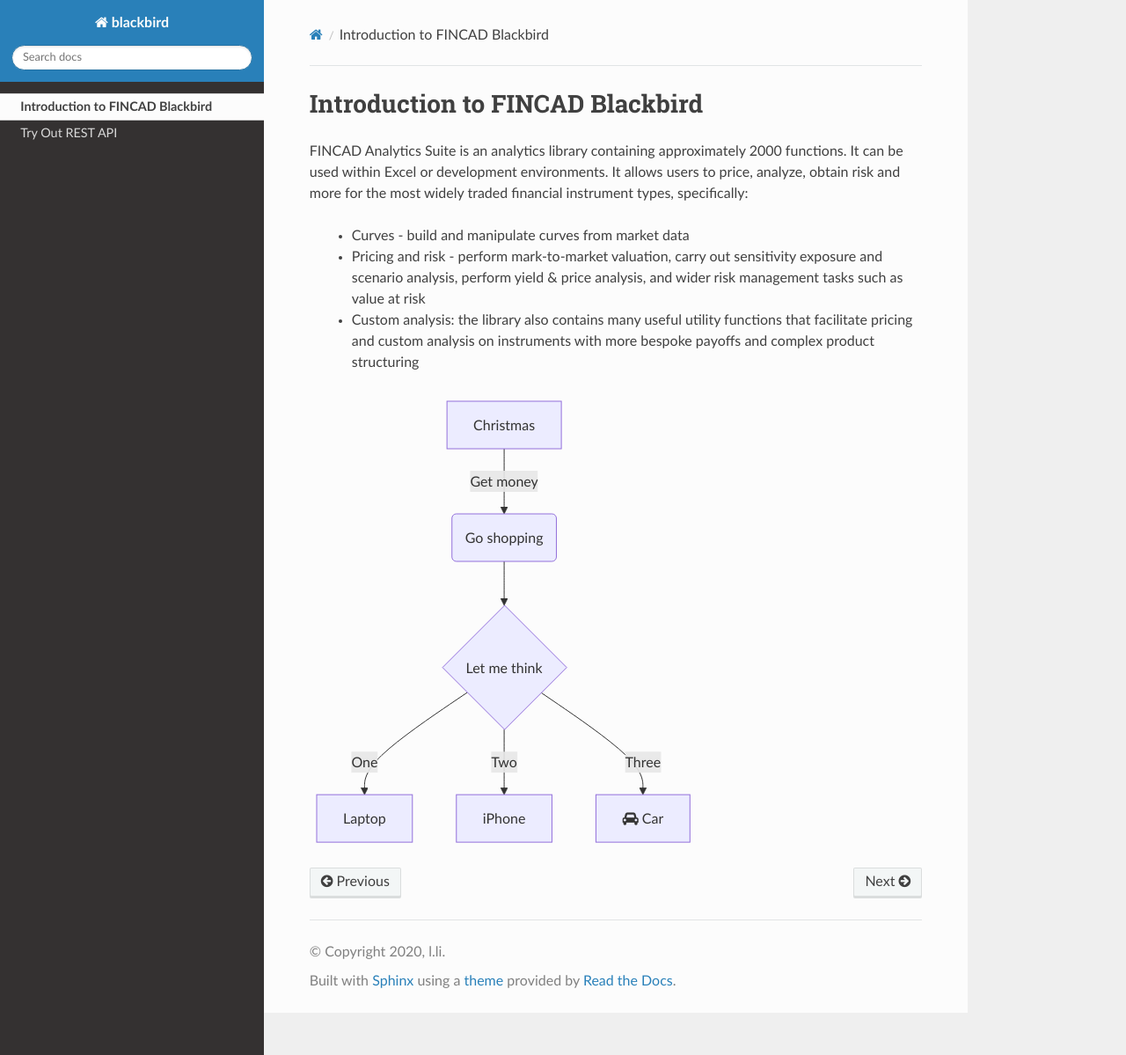
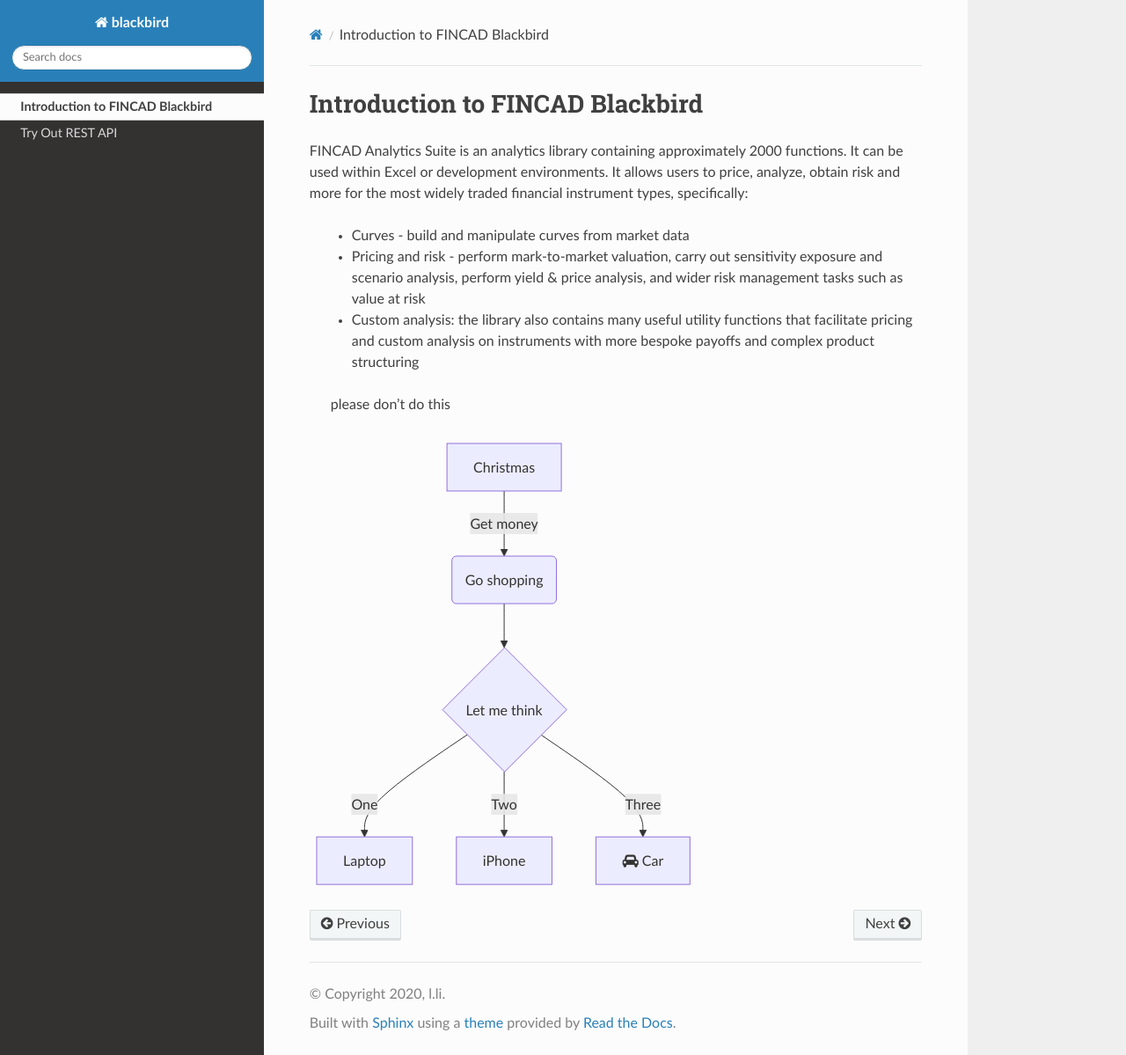
Before and after one commit to lilisha100/bb-doc, a Sphinx documentation site: the page built from docs/get_started.rst, in a window 1280 px wide and 1199 px high. Shown: the whole window at 88% size. Built offline with Sphinx 7.4.7 and the Read the Docs theme 2.0.0, drawn with Linux system fonts in a browser that asks for light colours.

Commit message:
Update get_started.rst

```diff
--- a/docs/get_started.rst
+++ b/docs/get_started.rst
@@ -9,6 +9,8 @@ FINCAD Analytics Suite is an analytics library containing approximately 2000 fun
     - Pricing and risk - perform mark-to-market valuation, carry out sensitivity exposure and scenario analysis, perform yield & price analysis, and wider risk management tasks such as value at risk
     - Custom analysis: the library also contains many useful utility functions that facilitate pricing and custom analysis on instruments with more bespoke payoffs and complex product structuring
 
+    please don't do this
+
 .. mermaid::
 
    graph TD
```
